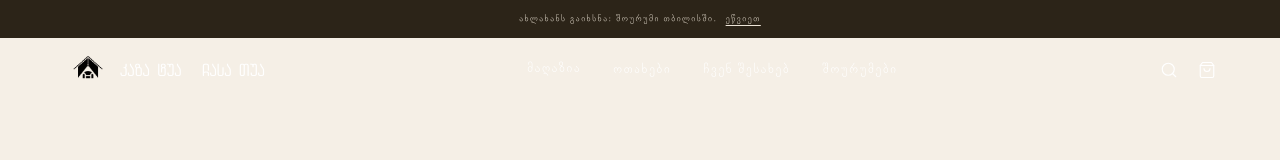
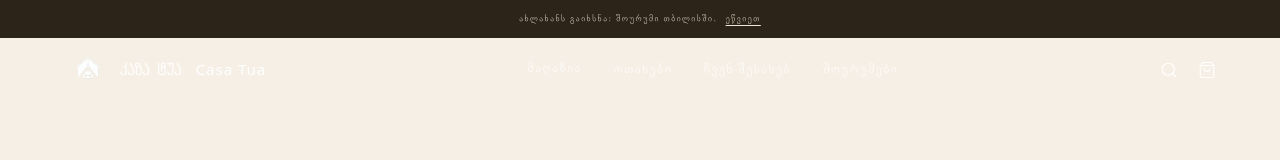
Before and after one commit to tezogogaladze/furniture-store, a Next.js app: page / in a window 1280 px wide. Shown: the top 160 px of the page. Built offline with nearby package versions, Linux system fonts and the light colour scheme.

Commit message:
logo bug fix

```diff
--- a/components/Footer.tsx
+++ b/components/Footer.tsx
@@ -55,9 +55,15 @@ export default function Footer() {
         <div className="grid-footer">
           <div className="footer-col">
             <div className="flex items-center gap-2">
-              <img src="/logo.png" alt="Casa Tua logo" style={{ height: 32, width: "auto" }} />
-              <span className="heading" style={{ fontSize: "1.1rem", letterSpacing: "0.02em" }}>
-                კაზა ტუა <span style={{ opacity: 0.4 }}>•</span> Casa Tua
+              <img src="/logo.png" alt="Casa Tua logo" style={{ height: 32, width: "auto", filter: "invert(1)" }} />
+              <span style={{ display: "flex", alignItems: "baseline", gap: "0.3rem" }}>
+                <span className="heading" style={{ fontSize: "1.1rem", letterSpacing: "0.02em" }}>
+                  კაზა ტუა
+                </span>
+                <span style={{ opacity: 0.35, fontFamily: "system-ui, sans-serif", fontSize: "0.9rem" }}>·</span>
+                <span style={{ fontFamily: "system-ui, -apple-system, sans-serif", fontSize: "0.95rem", letterSpacing: "0.06em", fontWeight: 400 }}>
+                  Casa Tua
+                </span>
               </span>
             </div>
             <p
--- a/components/Header.tsx
+++ b/components/Header.tsx
@@ -88,15 +88,28 @@ export default function Header({ onSearchOpen }: HeaderProps) {
               style={{
                 height: 36,
                 width: "auto",
-                filter: scrolled ? "invert(0)" : "invert(1)",
+                filter: scrolled ? "invert(1)" : "invert(0)",
                 transition: "filter 500ms var(--ease-cinematic)",
               }}
             />
-            <span
-              className="heading"
-              style={{ fontSize: "1.1rem", letterSpacing: "0.02em" }}
-            >
-              კაზა ტუა <span style={{ opacity: 0.4 }}>•</span> Casa Tua
+            <span style={{ display: "flex", alignItems: "baseline", gap: "0.3rem" }}>
+              <span
+                className="heading"
+                style={{ fontSize: "1.1rem", letterSpacing: "0.02em" }}
+              >
+                კაზა ტუა
+              </span>
+              <span style={{ opacity: 0.35, fontFamily: "system-ui, sans-serif", fontSize: "0.9rem" }}>·</span>
+              <span
+                style={{
+                  fontFamily: "system-ui, -apple-system, sans-serif",
+                  fontSize: "0.95rem",
+                  letterSpacing: "0.06em",
+                  fontWeight: 400,
+                }}
+              >
+                Casa Tua
+              </span>
             </span>
           </a>
 
```
